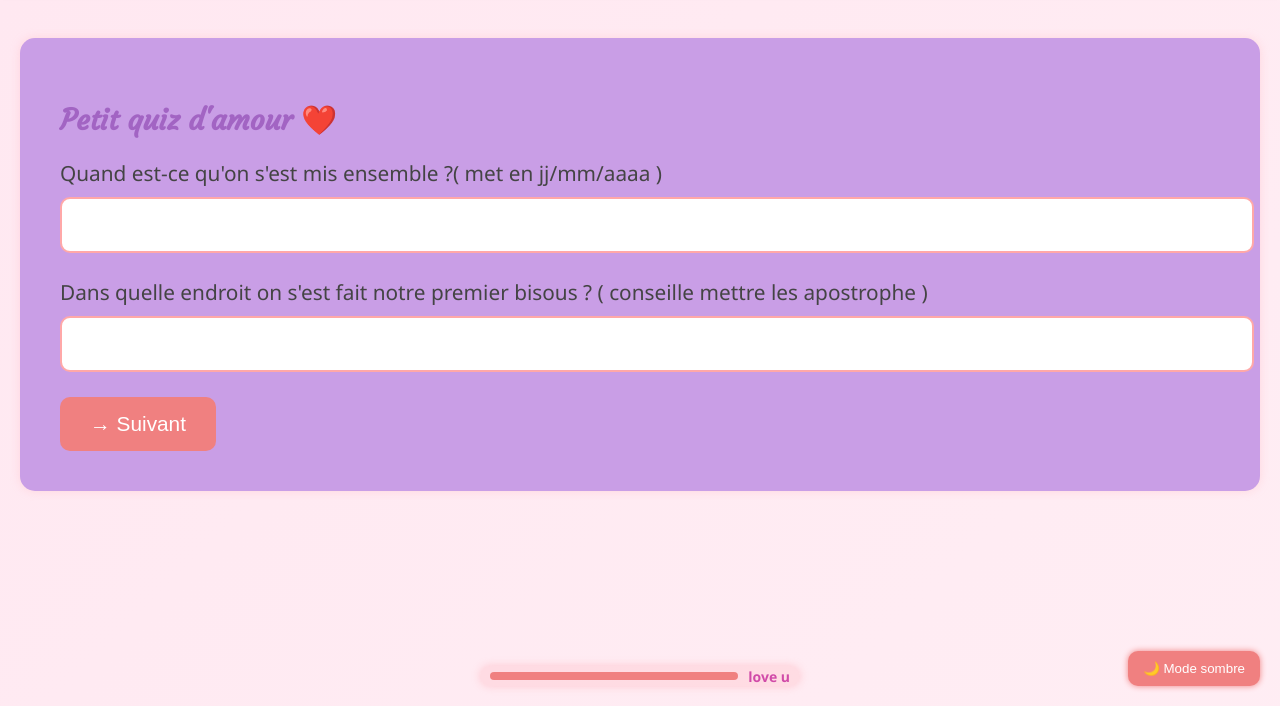
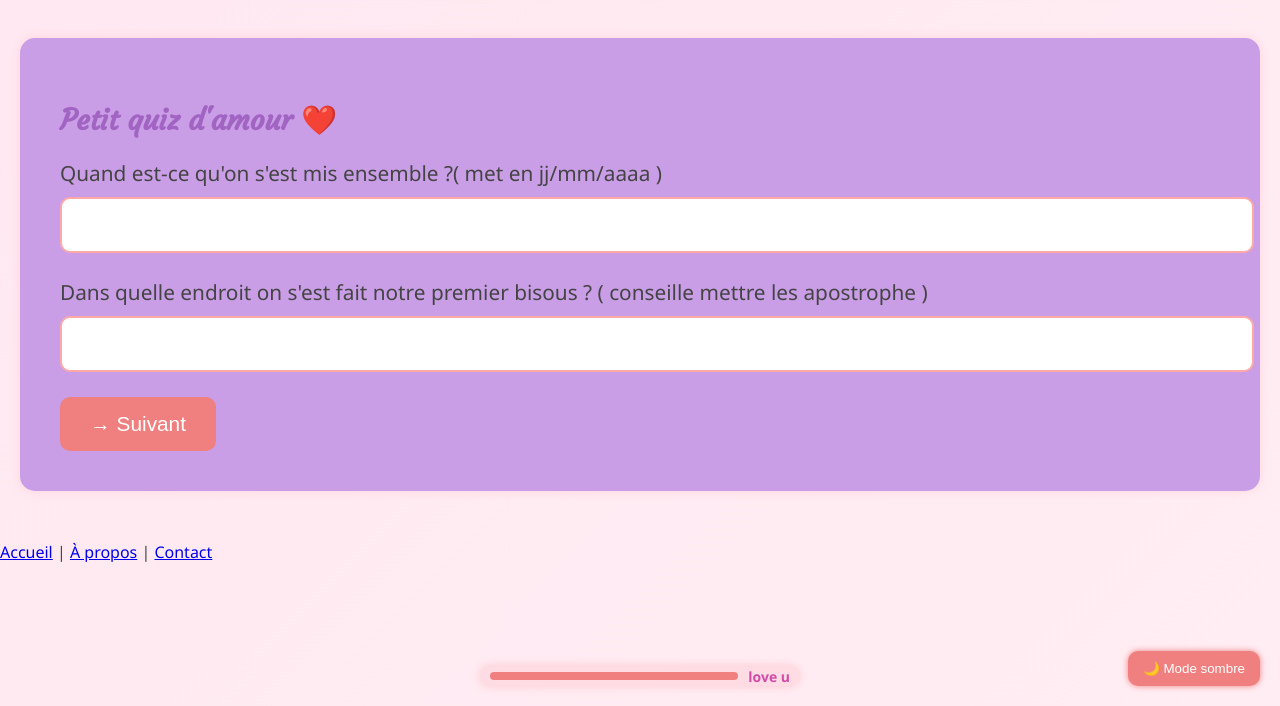
Before and after one commit to matis97430/matis97430.github.io, a plain HTML site: page index.html in a window 1280 px wide. Shown: the part 94-800 px from the top of the page. Drawn offline with Linux system fonts and the light colour scheme.

Commit message:
Add files via upload

```diff
--- a/index.html
+++ b/index.html
@@ -110,6 +110,11 @@
   <span id="timeText">love u</span>
 </div>
 
+<nav>
+  <a href="index.html">Accueil</a> |
+  <a href="a-propos.html">À propos</a> |
+  <a href="contact.html">Contact</a>
+</nav>
 
 
 
```
